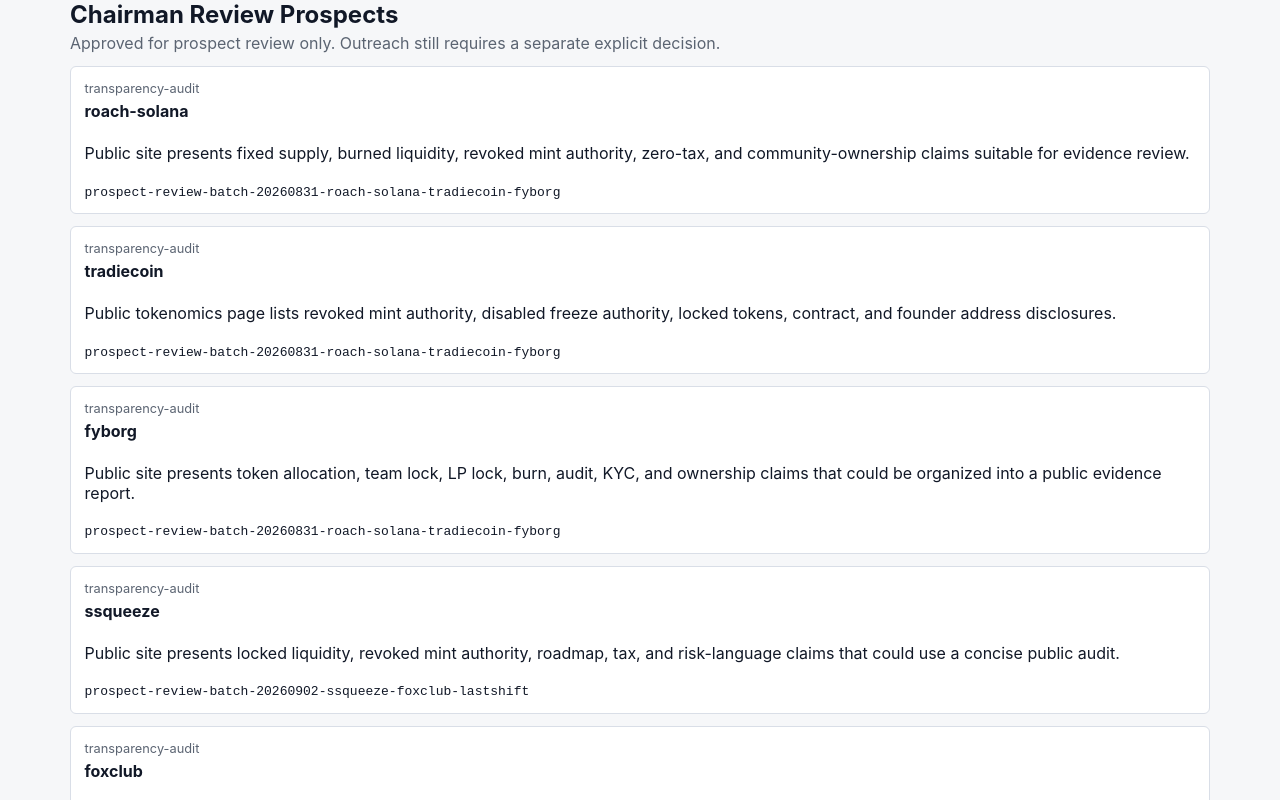
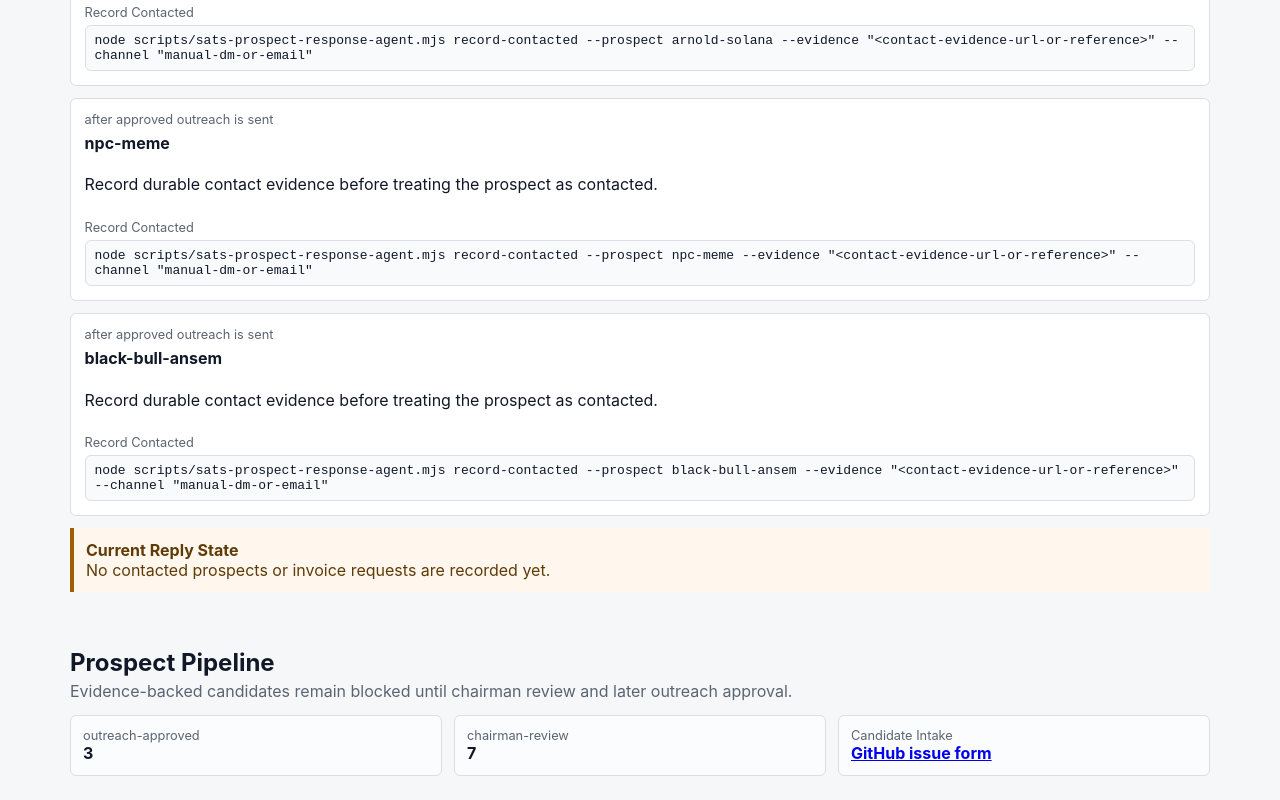
Before and after one commit to sata-project-reserve/sata, a Next.js app: page /operations in a window 1280 px wide. Shown: the part 7080-7880 px from the top of the page. Built offline with nearby package versions, Linux system fonts and the light colour scheme.

Commit message:
expose-reply-conversion-workflow

```diff
--- a/app/operations/page.tsx
+++ b/app/operations/page.tsx
@@ -84,6 +84,15 @@ export default function OperationsPage() {
     .slice(0, prospectPipeline.dailyCadence.chairmanReviewBatchSize);
   const chairmanReviewProspects = prospectPipeline.prospects.filter(
     (prospect) => prospect.stage === 'chairman-review'
+  );
+  const outreachApprovedProspects = prospectPipeline.prospects.filter(
+    (prospect) => prospect.stage === 'outreach-approved'
+  );
+  const contactedProspects = prospectPipeline.prospects.filter(
+    (prospect) => prospect.stage === 'contacted'
+  );
+  const invoiceRequestedProspects = prospectPipeline.prospects.filter(
+    (prospect) => prospect.stage === 'invoice-requested'
   );
 
   return (
@@ -270,6 +279,67 @@ export default function OperationsPage() {
 
       <section className="public-band">
         <div className="section-heading">
+          <h2>Reply Conversion</h2>
+          <p>Evidence commands for turning approved outreach into invoice-ready revenue records.</p>
+        </div>
+        <div className="warning-list">
+          {outreachApprovedProspects.map((prospect) => (
+            <div className="proof-block" key={`contact-${prospect.id}`}>
+              <span>after approved outreach is sent</span>
+              <strong>{prospect.id}</strong>
+              <p>Record durable contact evidence before treating the prospect as contacted.</p>
+              <div className="command-list">
+                <span>Record Contacted</span>
+                <code>
+                  node scripts/sats-prospect-response-agent.mjs record-contacted --prospect{' '}
+                  {prospect.id} --evidence &quot;&lt;contact-evidence-url-or-reference&gt;&quot;
+                  --channel &quot;manual-dm-or-email&quot;
+                </code>
+              </div>
+            </div>
+          ))}
+          {contactedProspects.map((prospect) => (
+            <div className="proof-block" key={`invoice-request-${prospect.id}`}>
+              <span>after customer asks for invoice</span>
+              <strong>{prospect.id}</strong>
+              <p>Record the customer invoice request before preparing exact-sats quote inputs.</p>
+              <div className="command-list">
+                <span>Record Invoice Request</span>
+                <code>
+                  node scripts/sats-prospect-response-agent.mjs record-invoice-request --prospect{' '}
+                  {prospect.id} --offer {prospect.recommendedOfferId} --evidence
+                  &quot;&lt;invoice-request-evidence-url-or-reference&gt;&quot;
+                  --confirmedCustomerRequestedInvoice true
+                </code>
+              </div>
+            </div>
+          ))}
+          {invoiceRequestedProspects.map((prospect) => (
+            <div className="proof-block" key={`quote-${prospect.id}`}>
+              <span>invoice request recorded</span>
+              <strong>{prospect.id}</strong>
+              <p>Prepare quote inputs, then submit the exact-sats invoice for chairman approval.</p>
+              <div className="command-list">
+                <span>Quote Plan</span>
+                <code>npm run ops:invoice-quote-plan</code>
+                <span>Invoice Request Packet</span>
+                <code>
+                  node scripts/sats-invoice-request-agent.mjs render --prospect {prospect.id}
+                </code>
+              </div>
+            </div>
+          ))}
+          {contactedProspects.length === 0 && invoiceRequestedProspects.length === 0 ? (
+            <div className="notice">
+              <strong>Current Reply State</strong>
+              <span>No contacted prospects or invoice requests are recorded yet.</span>
+            </div>
+          ) : null}
+        </div>
+      </section>
+
+      <section className="public-band">
+        <div className="section-heading">
           <h2>Prospect Pipeline</h2>
           <p>Evidence-backed candidates remain blocked until chairman review and later outreach approval.</p>
         </div>
```
Also changed, not shown: 1 other file (tests, documents, lock files or other folders).
